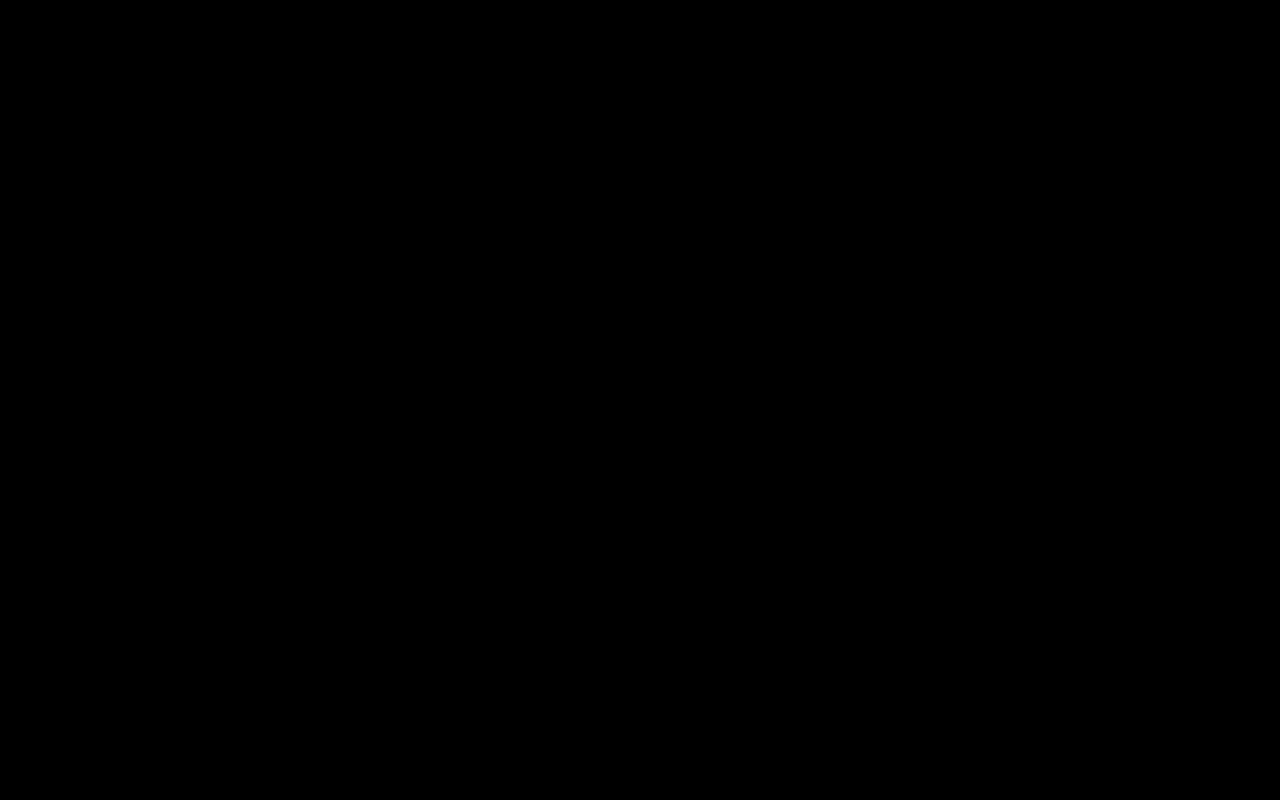
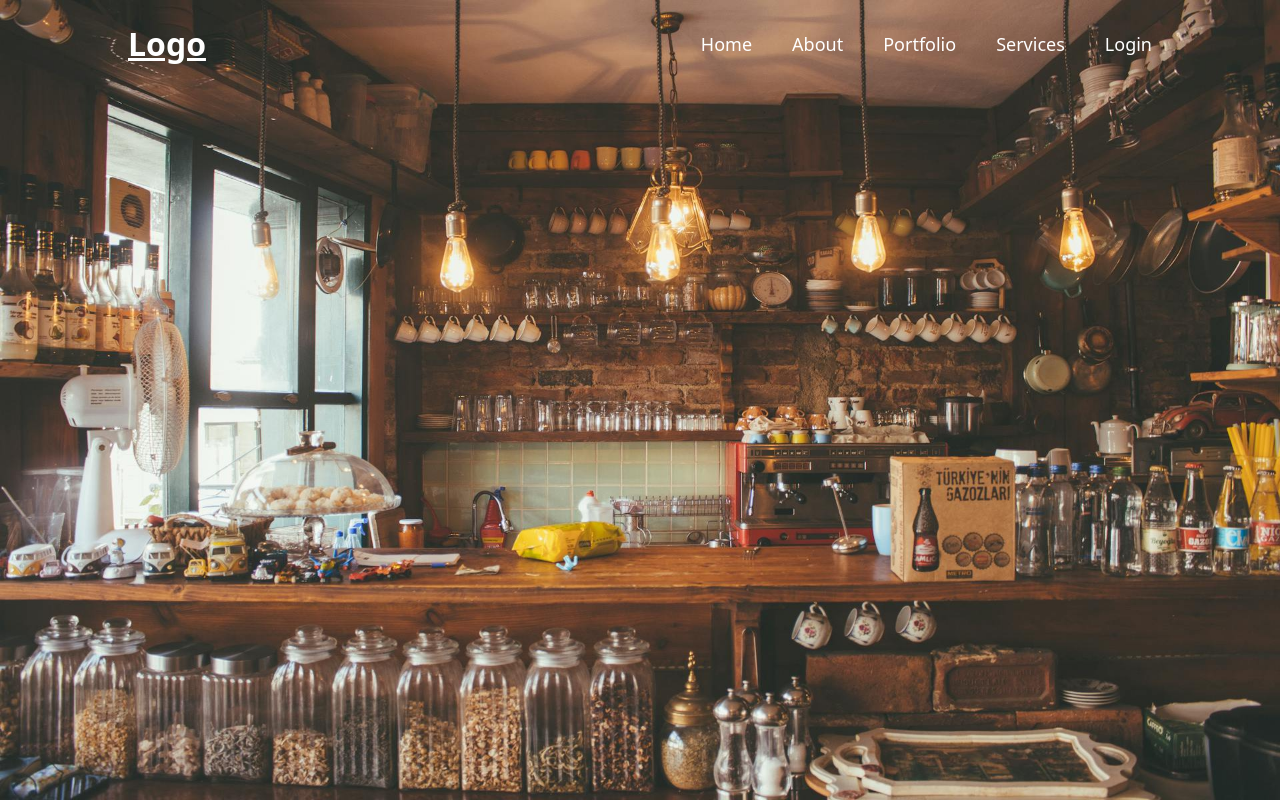
Before and after one commit to TharinduDMadushanka/pos-system-frontend-final-cw-ijse, a React (Vite) app: page /home in a window 1280 px wide. Before the commit this address had no page. Built offline with nearby package versions, Linux system fonts and the light colour scheme.

Commit message:
add home page and navigation bar

```diff
--- a/src/App.jsx
+++ b/src/App.jsx
@@ -1,13 +1,16 @@
 import React from 'react'
-import { BrowserRouter, Route, Routes } from 'react-router-dom'
+import { BrowserRouter, Navigate, Route, Routes } from 'react-router-dom'
 import Login from './pages/Login/Login'
 import Dashboard from './pages/Dashboard/Dashboard'
+import Home from './pages/Home/Home'
 
 const App = () => {
   return (
     <div>
         <BrowserRouter>
           <Routes>
+            <Route path='/' element={<Navigate to='/home'/>} />
+            <Route path='/home' element={<Home/>} />
             <Route path='/login' element={<Login/>}/>
             <Route path='/dashboard' element={<Dashboard/>}/>
           </Routes>
--- /dev/null
+++ b/src/components/Navbar/Navbar.css
@@ -0,0 +1,42 @@
+.header{
+    position: fixed;
+    top: 0;
+    left: 0;
+    width: 100%;
+    padding: 20px 10%;
+    background: transparent;
+    display: flex;
+    justify-content: space-between;
+    align-items: center;
+    z-index: 100;
+}
+
+.logo{
+    font-size: 32px;
+    color: #fff;
+    font-weight: 700;
+}
+
+.navbar a{
+    position: relative;
+    font-size: 18px;
+    color: #fff;
+    font-weight: 500;
+    margin-left: 40px;
+    text-decoration: none;
+}
+
+.navbar a::before{
+    content: '';
+    position: absolute;
+    top: 100%;
+    left: 0;
+    width: 0;
+    height: 2px;
+    background: #fff;
+    transition: width 0.3s ease;
+}
+
+.navbar a:hover::before{
+    width: 100%;
+}
--- /dev/null
+++ b/src/components/Navbar/Navbar.jsx
@@ -0,0 +1,28 @@
+import React from 'react';
+import './Navbar.css';
+import { Link, useNavigate } from 'react-router-dom';
+
+const Navbar = () => {
+  const navigate = useNavigate();
+
+  const navLogin = () => {
+    navigate('/login'); // Navigates to /login
+  };
+
+  return (
+    <header className="header">
+      <Link to="/" className="logo">Logo</Link>
+
+      <nav className="navbar">
+        <Link to="/">Home</Link>
+        <Link to="/about">About</Link>
+        <Link to="/portfolio">Portfolio</Link>
+        <Link to="/services">Services</Link>
+        {/* Use onClick only if you want to handle it differently; otherwise, Link is enough */}
+        <Link to="/login" onClick={navLogin}>Login</Link>
+      </nav>
+    </header>
+  );
+};
+
+export default Navbar;
--- /dev/null
+++ b/src/pages/Home/Home.css
@@ -0,0 +1,4 @@
+.home img{
+    height: 100vh;
+    width: 100%;
+}
--- /dev/null
+++ b/src/pages/Home/Home.jsx
@@ -0,0 +1,15 @@
+import React from 'react'
+import './Home.css'
+import main_bg from '../../assets/main-bg.jpg'
+import Navbar from '../../components/Navbar/Navbar'
+
+const Home = () => {
+  return (
+    <div className='home'>
+        <Navbar/>
+        <img src={main_bg} alt="" />
+    </div>
+  )
+}
+
+export default Home
```
Also changed, not shown: src/assets/main-bg.jpg (added).
